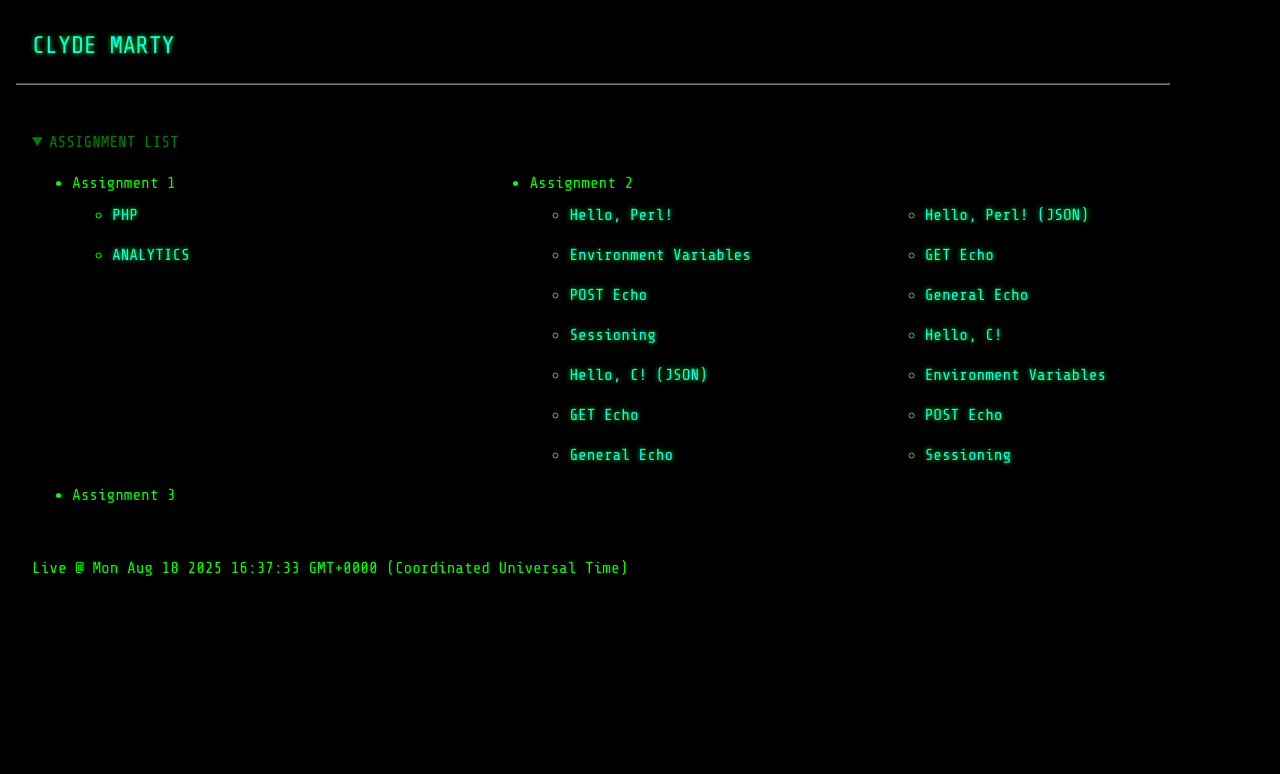
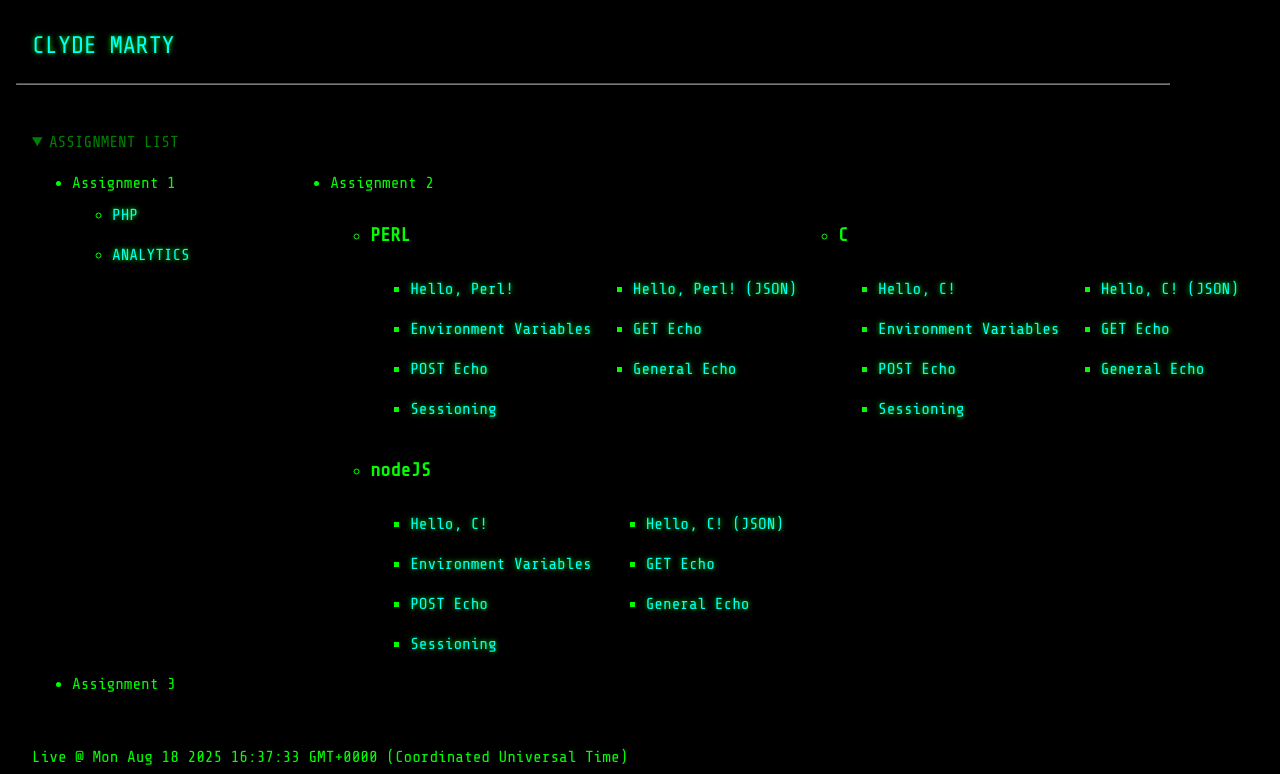
Before and after one commit to clydexmarty09/cse-135, a plain HTML site: page index.html in a window 1280 px wide. Both pictures are taken after a click on the heading "ASSIGNMENT LIST". Shown: the part 112-886 px from the top of the page. Before the commit the page ends 800 px from the top, so only its background shows below. Drawn offline with nearby package versions, Linux system fonts and the light colour scheme.

Commit message:
adding nodeJS links to index.html

```diff
--- a/index.html
+++ b/index.html
@@ -31,29 +31,48 @@
               <li><a href="hw1/report.html" class="as-link"> ANALYTICS </a></li>
 
             </ul>
-          </li>
-          <li> Assignment 2
-            <ul>
-              <!-- Perl Links -->
-              <li><a href="/cgi-bin/perl-hello-html-world.pl" class="as-link"> Hello, Perl!</a></li> <!-- done-->
-              <li><a href="/cgi-bin/perl-hello-json-world.pl" class="as-link"> Hello, Perl! (JSON)</a></li> <!-- done-->
-              <li><a href="/cgi-bin/perl-env.pl" class="as-link"> Environment Variables</a></li> <!-- done-->
-              <li><a href="/cgi-bin/perl-get-echo.pl" class="as-link"> GET Echo</a></li> <!-- done-->
-              <li><a href="/cgi-bin/perl-post-echo.pl" class="as-link"> POST Echo</a></li> <!-- done-->
-              <li><a href="/cgi-bin/perl-general-echo.pl" class="as-link"> General Echo</a></li> <!-- done-->
-              <li><a href="/cgi-bin/perl-sessions-1.pl" class="as-link"> Sessioning</a></li> <!-- Sessions #fix this later-->
+            <li>Assignment 2
+              <ul>
+                <li>
+                  <h3>PERL</h3>
+                  <ul>
+                    <li><a href="/cgi-bin/perl-hello-html-world.pl" class="as-link">Hello, Perl!</a></li>
+                    <li><a href="/cgi-bin/perl-hello-json-world.pl" class="as-link">Hello, Perl! (JSON)</a></li>
+                    <li><a href="/cgi-bin/perl-env.pl" class="as-link">Environment Variables</a></li>
+                    <li><a href="/cgi-bin/perl-get-echo.pl" class="as-link">GET Echo</a></li>
+                    <li><a href="/cgi-bin/perl-post-echo.pl" class="as-link">POST Echo</a></li>
+                    <li><a href="/cgi-bin/perl-general-echo.pl" class="as-link">General Echo</a></li>
+                    <li><a href="/cgi-bin/perl-sessions-1.pl" class="as-link">Sessioning</a></li>
+                  </ul>
+                </li>
 
-              <!-- C Links below -->
+                <li>
+                  <h3>C</h3>
+                  <ul>
+                    <li><a href="/cgi-bin/c-hello-html-world.c" class="as-link">Hello, C!</a></li>
+                    <li><a href="/cgi-bin/c-hello-json-world.c" class="as-link">Hello, C! (JSON)</a></li>
+                    <li><a href="/cgi-bin/c-env.c" class="as-link">Environment Variables</a></li>
+                    <li><a href="/cgi-bin/c-get-echo.c" class="as-link">GET Echo</a></li>
+                    <li><a href="/cgi-bin/c-post-echo.c" class="as-link">POST Echo</a></li>
+                    <li><a href="/cgi-bin/c-general-request-echo.c" class="as-link">General Echo</a></li>
+                    <li><a href="/cgi-bin/c-sessions-1.c" class="as-link">Sessioning</a></li>
+                  </ul>
+                </li>
 
-              <li><a href="/cgi-bin/c-hello-html-world.c" class="as-link"> Hello, C!</a></li>
-              <li><a href="/cgi-bin/c-hello-json-world.c" class="as-link"> Hello, C! (JSON)</a></li>
-              <li><a href="/cgi-bin/c-env.c" class="as-link"> Environment Variables</a></li>
-              <li><a href="/cgi-bin/c-get-echo.c" class="as-link"> GET Echo</a></li>
-              <li><a href="/cgi-bin/c-post-echo.c" class="as-link"> POST Echo</a></li>
-              <li><a href="/cgi-bin/c-general-request-echo.c" class="as-link"> General Echo</a></li>
-              <li><a href="/cgi-bin/c-sessions-1.c" class="as-link"> Sessioning</a></li> <!-- Again, fix this! -->
-            </ul>
-          </li>
+                <li>
+                  <h3> nodeJS</h3>
+                  <ul>
+                    <li><a href="/cgi-bin/node-hello-html-world.js" class="as-link">Hello, C!</a></li>
+                    <li><a href="/cgi-bin/node-hello-json-world.js" class="as-link">Hello, C! (JSON)</a></li>
+                    <li><a href="/cgi-bin/node-environment.js" class="as-link">Environment Variables</a></li>
+                    <li><a href="/cgi-bin/node-get-echo.js" class="as-link">GET Echo</a></li>
+                    <li><a href="/cgi-bin/node-post-echo.js" class="as-link">POST Echo</a></li>
+                    <li><a href="/cgi-bin/node-general-request-echo.js" class="as-link">General Echo</a></li>
+                    <li><a href="/cgi-bin/node-state-demo.js" class="as-link">Sessioning</a></li>
+                  </ul>
+                </li>
+              </ul>
+            </li>
 
           <li> Assignment 3</li>
       </ul>
```
